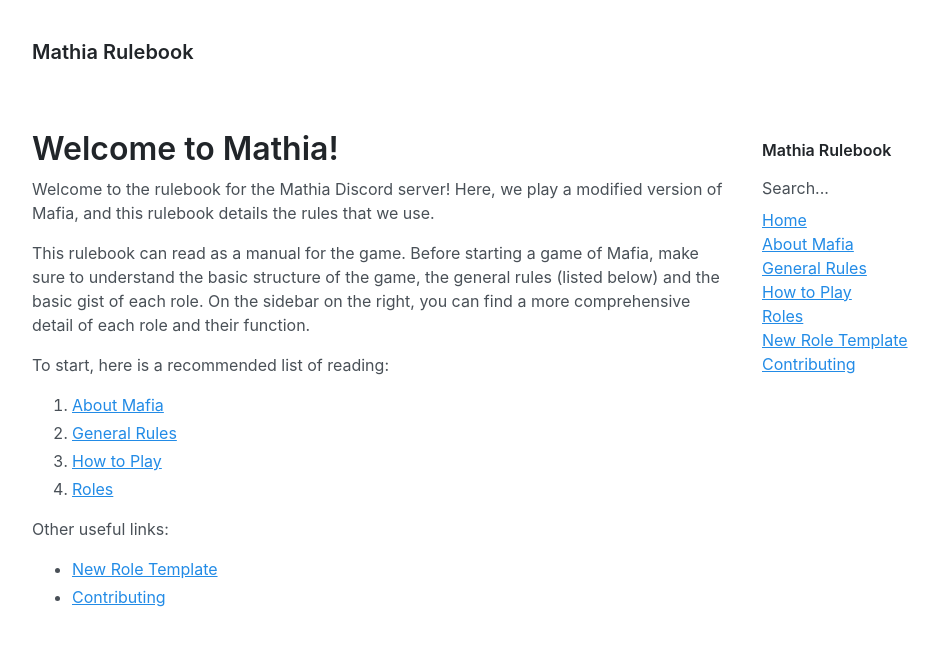
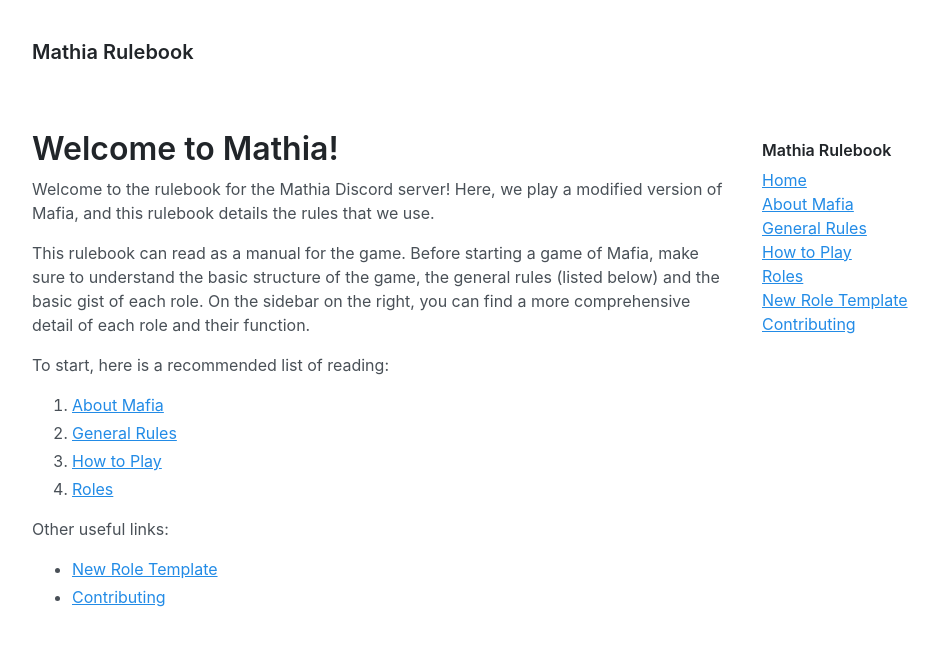
Before and after one commit to olliecheng/mathia-rulebook, a Jekyll site: the page built from index.md, in a window 1280 px wide. Shown: the top 646 px of the page, without its empty margins (152-1090 px from the left). Built offline with Jekyll 4.4.1, drawn with Linux system fonts in a browser that asks for light colours.

Commit message:
Comment out unimplemented search bar

```diff
--- a/_includes/sidebar.html
+++ b/_includes/sidebar.html
@@ -1,6 +1,6 @@
 <div class="sidebar">
     <h1>{{ site.data.navigation.name }}</h1>
-    <div contenteditable="true" class="searchbar">Search...</div>
+    <!-- <div contenteditable="true" class="searchbar">Search...</div> -->
     <ul>
         {% for item in site.data.navigation.links %}
         <li><a href="{{ site.baseurl }}{{ item.url }}">{{ item.title }}</a></li>
```
